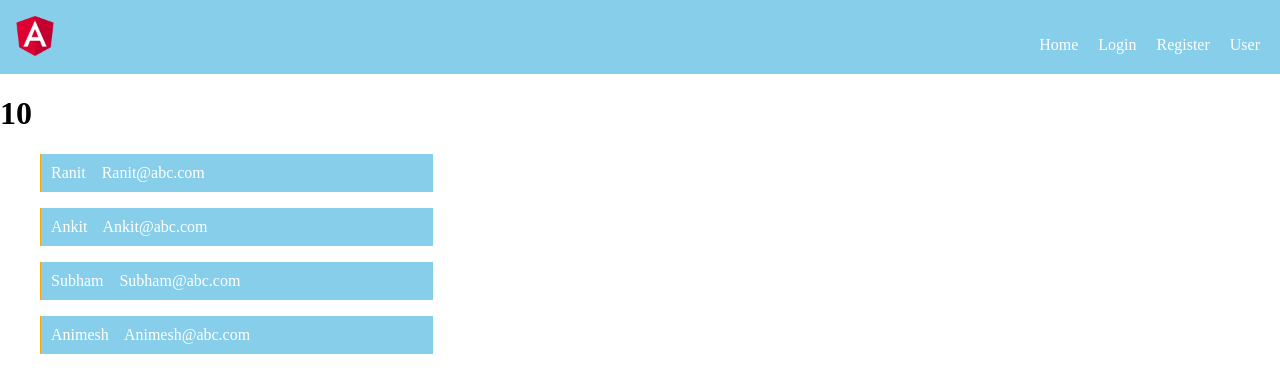
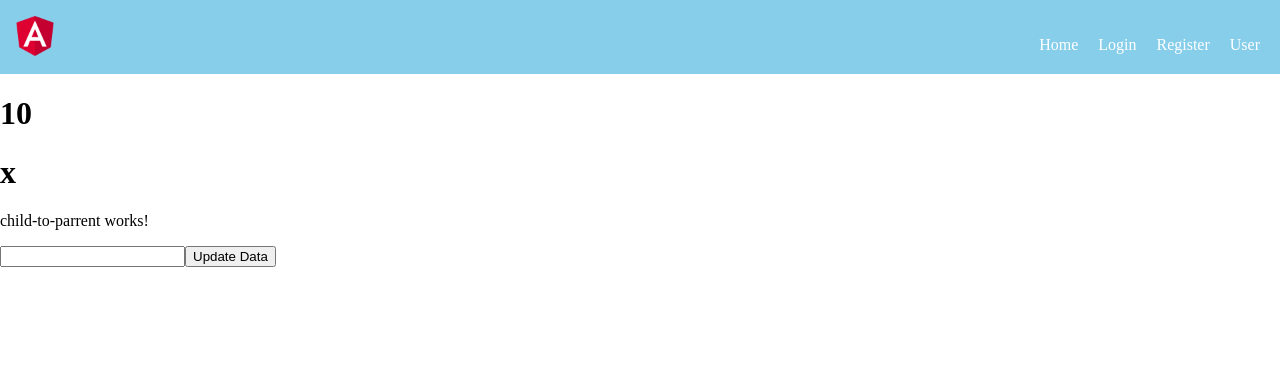
Before and after one commit to ranitbcd/fullangular, an Angular app: page / in a window 1280 px wide. Shown: the top 392 px of the page. Built offline with nearby package versions, Linux system fonts and the light colour scheme.

Commit message:
send function to parent to child

```diff
--- a/src/app/app.component.html
+++ b/src/app/app.component.html
@@ -1,6 +1,6 @@
 <app-header></app-header>
 <h1>{{data}}</h1>
-
+<h1>{{dataitem}}</h1>
 <!-- <app-login></app-login> -->
 <!-- <app-styling></app-styling>
 <app-styling1></app-styling1> -->
@@ -14,8 +14,11 @@
 <app-todo></app-todo> -->
 <!-- <app-parent-to-child [item]="data"></app-parent-to-child>
 <button (click)="updateChild()">UpdateChild</button> -->
-<ul *ngFor="let user of userDetails">
+<!-- <ul *ngFor="let user of userDetails">
     <app-child-compo [item]='user'></app-child-compo>
 
-</ul>
+</ul> -->
 <!-- <app-child-compo></app-child-compo> -->
+
+
+<app-child-to-parrent (updateDataEvent)="updateData($event)"></app-child-to-parrent>
--- a/src/app/app.component.ts
+++ b/src/app/app.component.ts
@@ -24,4 +24,9 @@ export class AppComponent {
   updateChild(){
     this.data= Math.floor(Math.random()*10)
   }
+  dataitem='x';
+  updateData(item:string){
+   console.warn(item)
+   this.dataitem=item;
+  }
 }
--- a/src/app/child-to-parrent/child-to-parrent.component.html
+++ b/src/app/child-to-parrent/child-to-parrent.component.html
@@ -1 +1,3 @@
 <p>child-to-parrent works!</p>
+<input type="text" #box>
+<button (click)="updateDataEvent.emit(box.value)">Update Data</button>
--- a/src/app/child-to-parrent/child-to-parrent.component.ts
+++ b/src/app/child-to-parrent/child-to-parrent.component.ts
@@ -1,4 +1,4 @@
-import { Component, OnInit } from '@angular/core';
+import { Component, OnInit, Output, EventEmitter } from '@angular/core';
 
 @Component({
   selector: 'app-child-to-parrent',
@@ -8,7 +8,7 @@ import { Component, OnInit } from '@angular/core';
 export class ChildToParrentComponent implements OnInit {
 
   constructor() { }
-
+@Output() updateDataEvent =  new EventEmitter<string>();
   ngOnInit(): void {
   }
 
```
